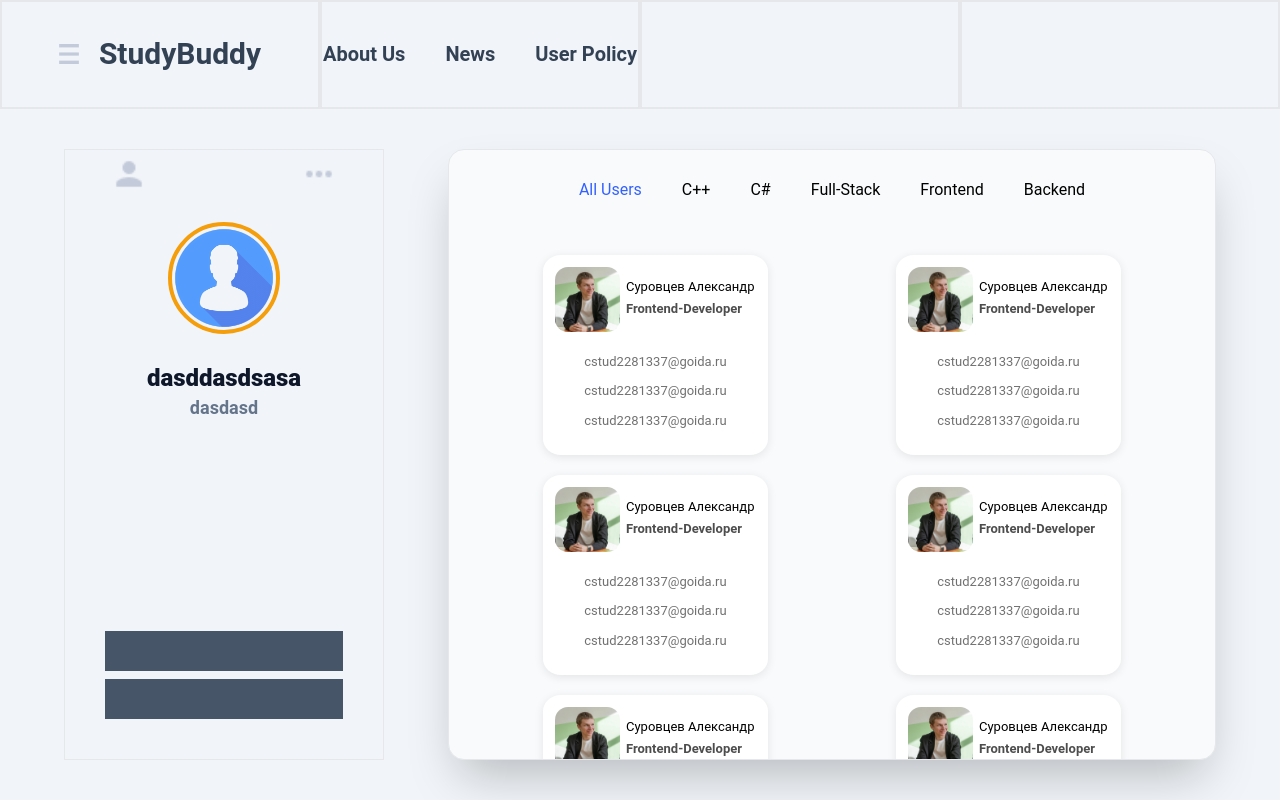
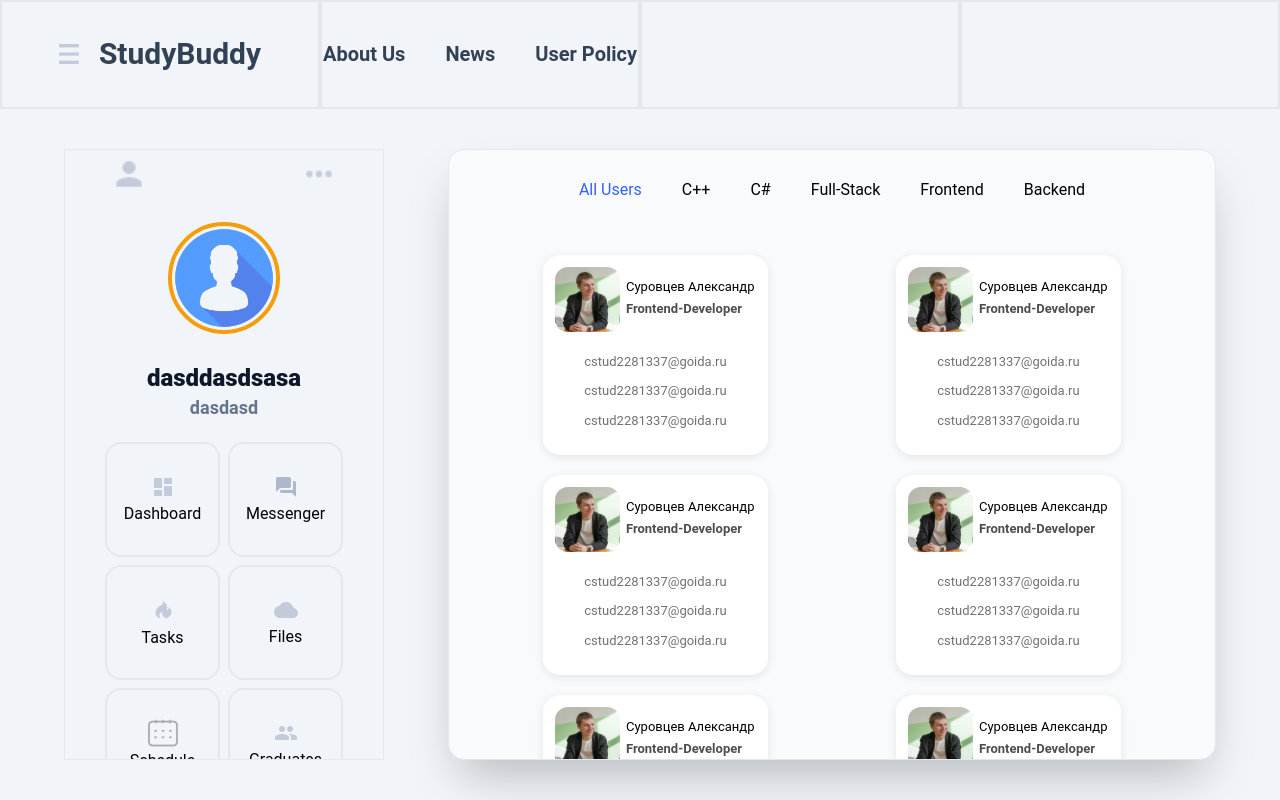
Before and after one commit to crockshine/china-cup, a React (Create React App) app: page / in a window 1280 px wide. Built offline with nearby package versions, Linux system fonts and the light colour scheme.

Commit message:
left card is comp

```diff
--- /dev/null
+++ b/src/CardInLeftBar.jsx
@@ -0,0 +1,8 @@
+export default function CardInLeftBar({text,image,opacity}){
+    return (
+        <div className="border-2 rounded-2xl flex flex-col items-center justify-center aspect-square ">
+            <img src={image} alt="" style={{opacity:opacity}} />
+            <span>{text}</span>
+        </div>
+    )
+}
--- a/src/CardInLeftbar.jsx
+++ /dev/null
@@ -1,10 +0,0 @@
-export default function CardInLeftbar({text, image, opacity}){
-    return (
-        <div className="border-2 rounded-2xl flex flex-col items-center justify-center aspect-square "
-             style={{opacity:opacity}}
-        >
-            <img src={image} alt=""/>
-            <span>{text}</span>
-        </div>
-    )
-}
--- a/src/LeftBar.jsx
+++ b/src/LeftBar.jsx
@@ -1,17 +1,15 @@
-import CardInLeftbar from "./CardInLeftbar";
+import CardInLeftBar from "./CardInLeftBar";
 
 export default function LeftBar(){
-    const InfoCardInLeftbar =[
-        {id:0, text:'Dashboard', image:'../icons/dashboard', opacity:1},
-        {id:1, text:'Messenger', image:'../icons/messenger', opacity:1},
-        {id:2, text:'Tasks', image:'../icons/tasks', opacity:1},
-        {id:3, text:'Files', image:'../icons/files', opacity:1},
-        {id:4, text:'Schedule', image:'../icons/schedules', opacity:0.3},
-        {id:5, text:'Graduates', image:'../icons/graduation', opacity:1},
+    const InfoCardInLeftBar =[
+        {id:0, text:'Dashboard', image:'../icons/dashboard.png', opacity:'1'},
+        {id:1, text:'Messenger', image:'../icons/messege.png', opacity:'1'},
+        {id:2, text:'Tasks', image:'../icons/tasks.png', opacity:'1'},
+        {id:3, text:'Files', image:'../icons/files.png', opacity:'1'},
+        {id:4, text:'Schedule', image:'../icons/schedules.png', opacity:'0.3'},
+        {id:5, text:'Graduates', image:'../icons/graduation.png', opacity:'1'},
     ]
-    const InfoComponents = InfoCardInLeftbar.map(card => {
-        return <CardInLeftbar text={card.text} image={card.image} opacity={card.opacity} key={card.id}/>
-    })
+
 
     return (
         <div
@@ -35,7 +33,9 @@ export default function LeftBar(){
             </div>
 
             <div className="Card w-full grid grid-row-3 grid-cols-2 gap-2 justify-center mb-4 flex-grow">
-
+                {InfoCardInLeftBar.map(card => {
+                return <CardInLeftBar text={card.text} image={card.image} opacity={card.opacity} key={card.id}/>
+            })}
             </div>
 
             <div className="flex flex-col w-full gap-2">
```
